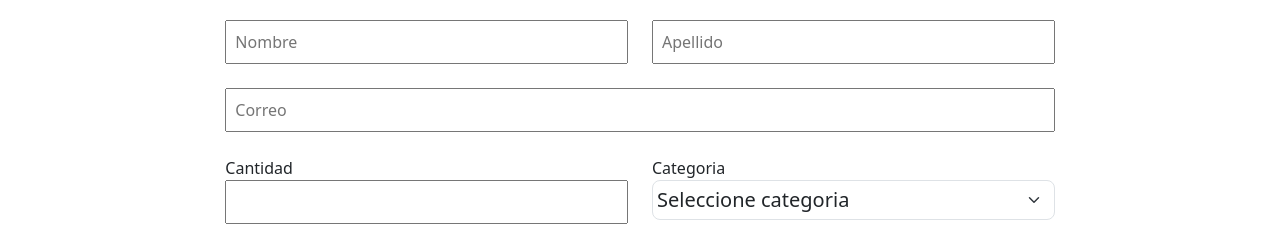
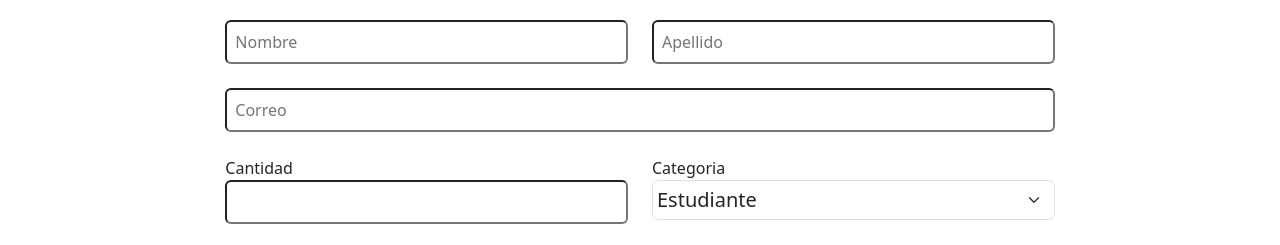
Before and after one commit to FrancoDujanoff/Trabajo-CodoaCodo4.0, a plain HTML site: page comprar.html in a window 1280 px wide. Shown: the part 481-726 px from the top of the page. Drawn offline with nearby package versions, Linux system fonts and the light colour scheme.

Commit message:
cambio en inputs

```diff
--- a/comprar.html
+++ b/comprar.html
@@ -98,26 +98,25 @@
             <form id="compra-tickets">
                 <div class="row justify-content-center mb-4 mt-3">
                     <div class="col-4">
-                        <input type="text" name="nombre" id="nombre" placeholder="Nombre" class="col-12 p-2">
+                        <input type="text" name="nombre" id="nombre" placeholder="Nombre" class="col-12 p-2 rounded">
                     </div>
                     <div class="col-4">
-                        <input type="text" name="apellido" id="apellido" placeholder="Apellido" class="col-12 p-2">
+                        <input type="text" name="apellido" id="apellido" placeholder="Apellido" class="col-12 p-2 rounded" >
                     </div>
                 </div>
                 <div class="row justify-content-center mb-4">
                     <div class="col-8">
-                        <input type="email" name="email" id="email" placeholder="Correo" class="col-12 p-2">
+                        <input type="email" name="email" id="email" placeholder="Correo" class="col-12 p-2 rounded">
                     </div>
                 </div>
                 <div class="row justify-content-center mb-4">
                     <div class="col-4">
                         <label for="cantidad"> Cantidad</label>
-                        <input type="number" name="cantidad" id="cantidad" class="col-12 p-2">
+                        <input type="number" name="cantidad" id="cantidad" class="col-12 p-2 rounded">
                     </div>
                     <div class="col-4">
                         <label for="categoria">Categoria</label>
-                        <select class="form-select form-select-lg col-12 p-1" aria-label="Default select example" id="categoria">
-                            <option selected>Seleccione categoria</option>
+                        <select class="form-select form-select-lg col-12 p-1 rounded" aria-label="Default select example" id="categoria">
                             <option value="estudiante">Estudiante</option>
                             <option value="trainee">Trainee</option>
                             <option value="junior">Junior</option>
```
